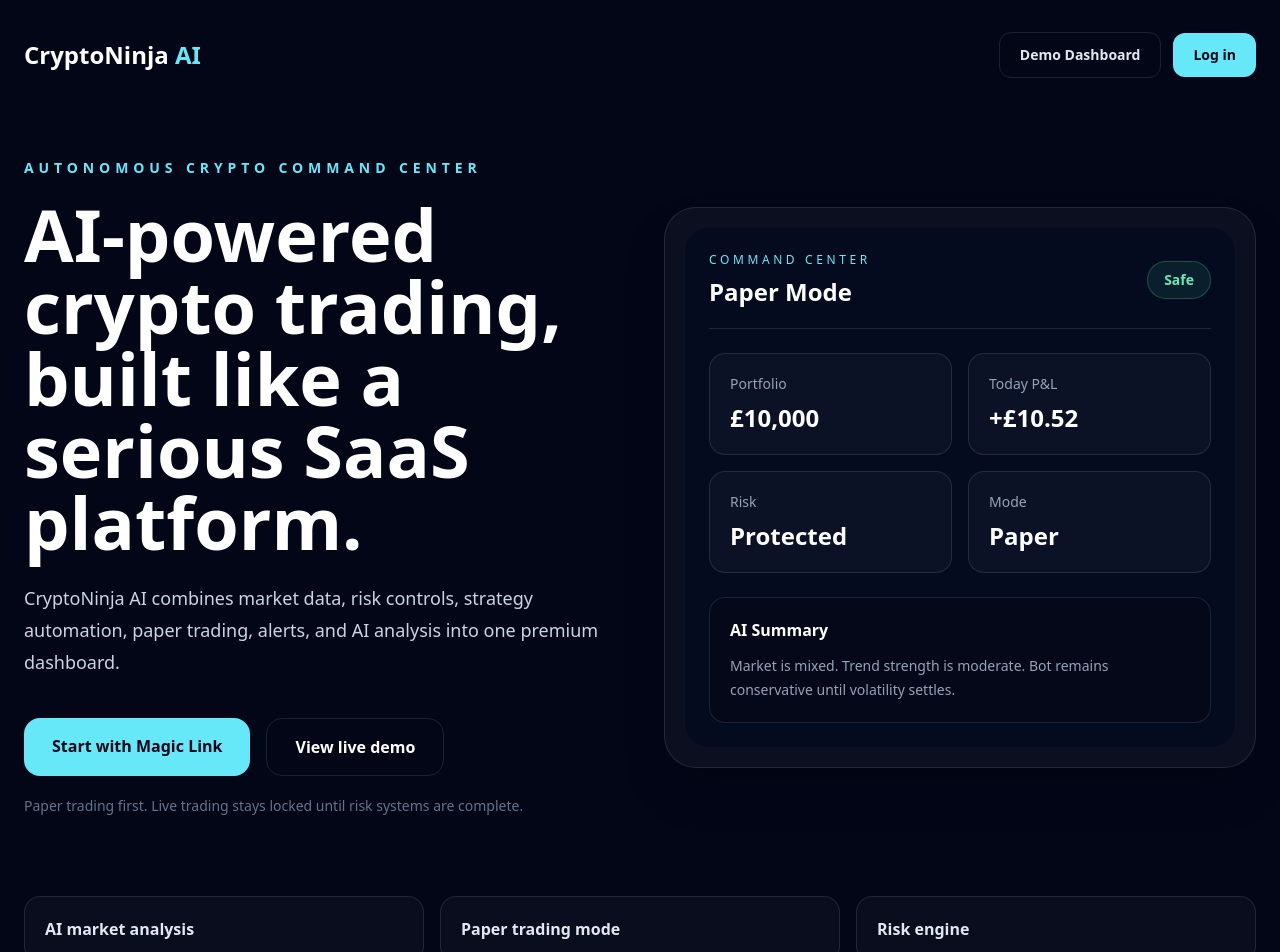
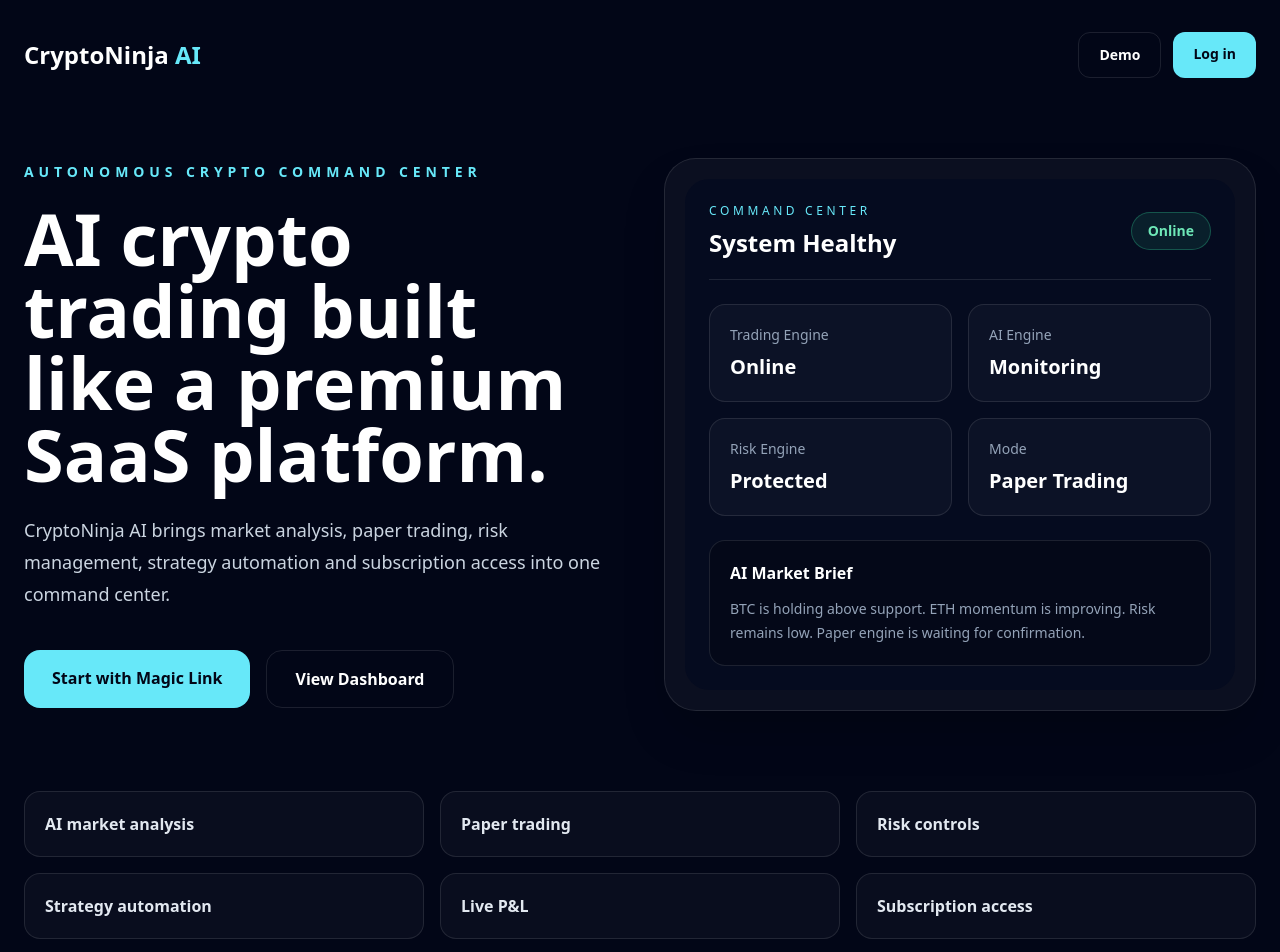
Before and after one commit to Haulsmart1/cryptoninja, a Next.js app in the folder apps/web/: page / in a window 1280 px wide. Shown: the top 952 px of the page. Built offline with nearby package versions, Linux system fonts and the light colour scheme.

Commit message:
Upgrade CryptoNinja command center landing page

```diff
--- a/apps/web/app/page.tsx
+++ b/apps/web/app/page.tsx
@@ -1,116 +1,100 @@
 import Link from "next/link";
+
+const stats = [
+  ["Trading Engine", "Online"],
+  ["AI Engine", "Monitoring"],
+  ["Risk Engine", "Protected"],
+  ["Mode", "Paper Trading"],
+];
 
 const features = [
   "AI market analysis",
-  "Paper trading mode",
-  "Risk engine",
-  "Live P&L dashboard",
+  "Paper trading",
+  "Risk controls",
   "Strategy automation",
+  "Live P&L",
   "Subscription access",
 ];
 
 export default function HomePage() {
   return (
     <main className="min-h-screen bg-[#020617] text-white">
-      <section className="mx-auto flex min-h-screen max-w-7xl flex-col px-6 py-8">
+      <section className="mx-auto max-w-7xl px-6 py-8">
         <nav className="flex items-center justify-between">
           <Link href="/" className="text-2xl font-black">
             CryptoNinja <span className="text-cyan-300">AI</span>
           </Link>
 
-          <div className="flex items-center gap-3">
-            <Link
-              href="/dashboard"
-              className="rounded-xl border border-white/10 px-5 py-3 text-sm font-bold text-slate-200 hover:bg-white/10"
-            >
-              Demo Dashboard
+          <div className="flex gap-3">
+            <Link href="/dashboard" className="rounded-xl border border-white/10 px-5 py-3 text-sm font-bold hover:bg-white/10">
+              Demo
             </Link>
-
-            <Link
-              href="/login"
-              className="rounded-xl bg-cyan-300 px-5 py-3 text-sm font-black text-slate-950 hover:bg-cyan-200"
-            >
+            <Link href="/login" className="rounded-xl bg-cyan-300 px-5 py-3 text-sm font-black text-slate-950 hover:bg-cyan-200">
               Log in
             </Link>
           </div>
         </nav>
 
-        <div className="grid flex-1 items-center gap-12 py-20 lg:grid-cols-2">
+        <div className="grid min-h-[78vh] items-center gap-12 py-20 lg:grid-cols-2">
           <div>
-            <p className="mb-5 text-sm font-bold tracking-[0.35em] text-cyan-300">
+            <p className="text-sm font-bold tracking-[0.35em] text-cyan-300">
               AUTONOMOUS CRYPTO COMMAND CENTER
             </p>
 
-            <h1 className="max-w-4xl text-5xl font-black leading-tight md:text-7xl">
-              AI-powered crypto trading, built like a serious SaaS platform.
+            <h1 className="mt-5 text-5xl font-black leading-tight md:text-7xl">
+              AI crypto trading built like a premium SaaS platform.
             </h1>
 
             <p className="mt-6 max-w-2xl text-lg leading-8 text-slate-300">
-              CryptoNinja AI combines market data, risk controls, strategy
-              automation, paper trading, alerts, and AI analysis into one
-              premium dashboard.
+              CryptoNinja AI brings market analysis, paper trading, risk management,
+              strategy automation and subscription access into one command center.
             </p>
 
             <div className="mt-10 flex flex-wrap gap-4">
-              <Link
-                href="/login"
-                className="rounded-2xl bg-cyan-300 px-7 py-4 font-black text-slate-950 hover:bg-cyan-200"
-              >
+              <Link href="/login" className="rounded-2xl bg-cyan-300 px-7 py-4 font-black text-slate-950 hover:bg-cyan-200">
                 Start with Magic Link
               </Link>
-
-              <Link
-                href="/dashboard"
-                className="rounded-2xl border border-white/10 px-7 py-4 font-black text-white hover:bg-white/10"
-              >
-                View live demo
+              <Link href="/dashboard" className="rounded-2xl border border-white/10 px-7 py-4 font-black hover:bg-white/10">
+                View Dashboard
               </Link>
             </div>
-
-            <p className="mt-5 text-sm text-slate-500">
-              Paper trading first. Live trading stays locked until risk systems
-              are complete.
-            </p>
           </div>
 
           <div className="rounded-[2rem] border border-white/10 bg-white/[0.04] p-5 shadow-2xl">
             <div className="rounded-[1.5rem] bg-[#050b1f] p-6">
               <div className="flex items-center justify-between border-b border-white/10 pb-5">
                 <div>
-                  <p className="text-xs tracking-[0.3em] text-cyan-300">
-                    COMMAND CENTER
-                  </p>
-                  <h2 className="mt-2 text-2xl font-black">Paper Mode</h2>
+                  <p className="text-xs tracking-[0.3em] text-cyan-300">COMMAND CENTER</p>
+                  <h2 className="mt-2 text-2xl font-black">System Healthy</h2>
                 </div>
                 <span className="rounded-full border border-emerald-400/30 bg-emerald-400/10 px-4 py-2 text-sm font-bold text-emerald-300">
-                  Safe
+                  Online
                 </span>
               </div>
 
               <div className="mt-6 grid gap-4 sm:grid-cols-2">
-                <Card label="Portfolio" value="£10,000" />
-                <Card label="Today P&L" value="+£10.52" />
-                <Card label="Risk" value="Protected" />
-                <Card label="Mode" value="Paper" />
+                {stats.map(([label, value]) => (
+                  <div key={label} className="rounded-2xl border border-white/10 bg-white/[0.03] p-5">
+                    <p className="text-sm text-slate-400">{label}</p>
+                    <p className="mt-2 text-xl font-black">{value}</p>
+                  </div>
+                ))}
               </div>
 
               <div className="mt-6 rounded-2xl border border-white/10 bg-black/20 p-5">
-                <p className="font-black">AI Summary</p>
+                <p className="font-black">AI Market Brief</p>
                 <p className="mt-3 text-sm leading-6 text-slate-400">
-                  Market is mixed. Trend strength is moderate. Bot remains
-                  conservative until volatility settles.
+                  BTC is holding above support. ETH momentum is improving.
+                  Risk remains low. Paper engine is waiting for confirmation.
                 </p>
               </div>
             </div>
           </div>
         </div>
 
-        <div className="grid gap-4 pb-10 md:grid-cols-3">
+        <div className="grid gap-4 pb-12 md:grid-cols-3">
           {features.map((feature) => (
-            <div
-              key={feature}
-              className="rounded-2xl border border-white/10 bg-white/[0.03] p-5 font-bold text-slate-200"
-            >
+            <div key={feature} className="rounded-2xl border border-white/10 bg-white/[0.03] p-5 font-bold text-slate-200">
               {feature}
             </div>
           ))}
@@ -119,12 +103,3 @@
     </main>
   );
 }
-
-function Card({ label, value }: { label: string; value: string }) {
-  return (
-    <div className="rounded-2xl border border-white/10 bg-white/[0.03] p-5">
-      <p className="text-sm text-slate-400">{label}</p>
-      <p className="mt-2 text-2xl font-black">{value}</p>
-    </div>
-  );
-}
```
